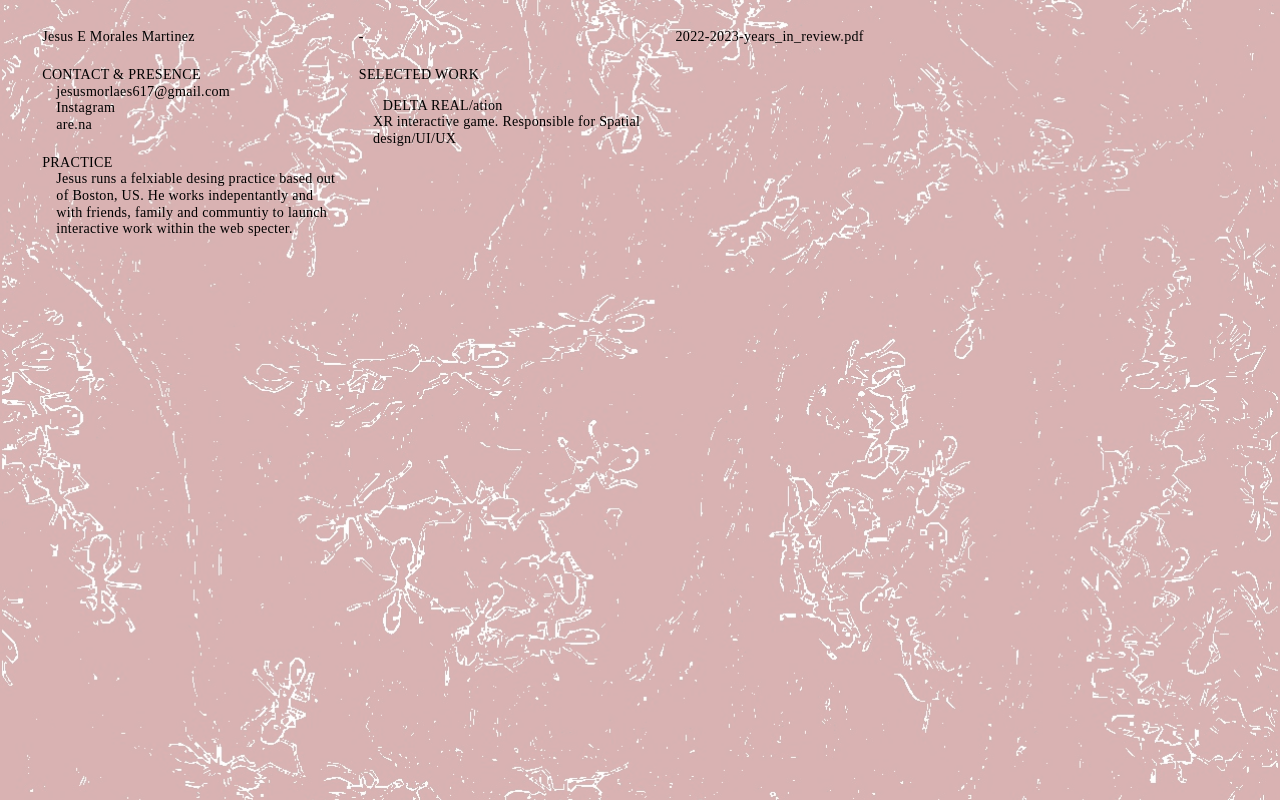
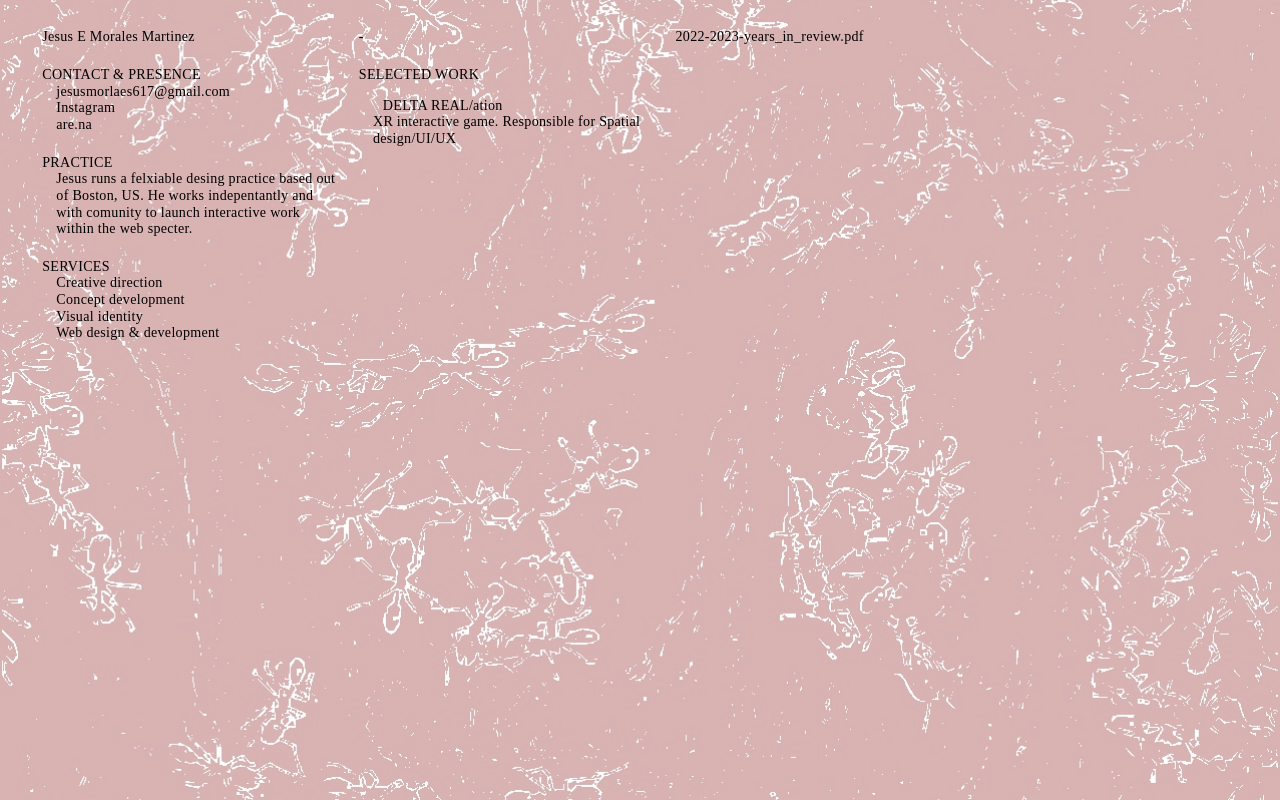
Before and after one commit to Mantitah/desing-website, a plain HTML site: page index.html in a window 1280 px wide. Drawn offline with Linux system fonts and the light colour scheme; a web font is replaced by a local one.

Commit message:
services

```diff
--- a/index.html
+++ b/index.html
@@ -21,7 +21,13 @@
        <p> <a href="https://www.instagram.com/jesusemoralesm/">Instagram</a></p>
        <p> <a href="https://www.are.na/jesus-morales-_f90orxpzs0/channels"> are.na</a></p>
         <h2>PRACTICE</h2>
-        <p>Jesus runs a felxiable desing practice based out of Boston, US.  He works indepentantly and with friends, family and communtiy to launch interactive work within the web specter.</p>
+        <p>Jesus runs a felxiable desing practice based out of Boston, US.  He works indepentantly and with comunity to launch interactive work within the web specter.</p>
+        <h2>SERVICES</h2>
+        <p>Creative direction </p>
+        <p>Concept development </p>
+        <p>Visual identity </p>
+        <p>Web design & development </p>
+
     </section>
 
     <section>
```
